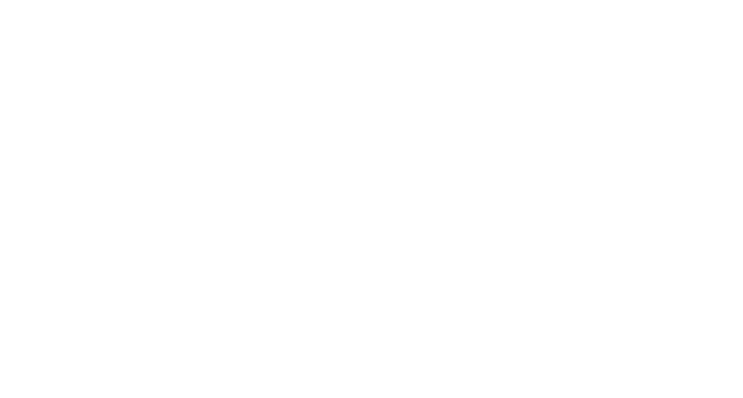
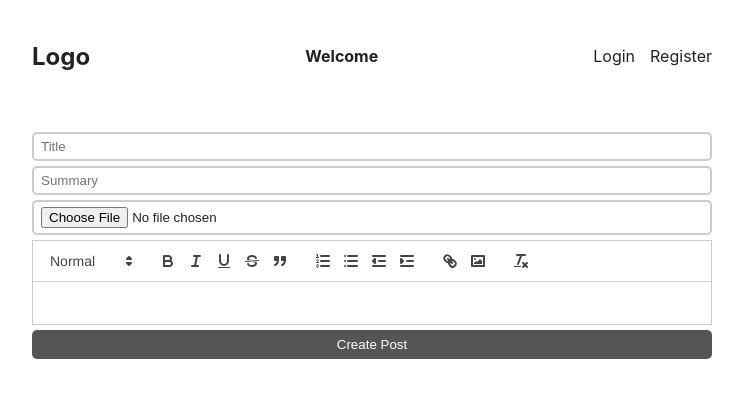
Before and after one commit to devarshijoshisearce/MiniBlog, a React (Create React App) app in the folder client/: page /create in a window 1280 px wide. Before the commit this address had no page. Shown: the top 398 px of the page, without its empty margins (268-1011 px from the left). Built offline with nearby package versions, Linux system fonts and the light colour scheme; no server answers.

Commit message:
updating createpost page

```diff
--- a/client/src/App.css
+++ b/client/src/App.css
@@ -69,7 +69,7 @@
   margin: 0 auto;
 }
 
-input[type = "text"],input[type = "email"],input[type = "number"],input[type = "password"]{
+input[type = "text"],input[type = "email"],input[type = "number"],input[type = "password"],input[type="title"],input[type="summary"],input[type="file"]{
   padding: 5px 7px;
   border: 2px solid #ccc;
   display: block;
--- a/client/src/App.js
+++ b/client/src/App.js
@@ -9,6 +9,7 @@
 import LoginPage from './pages/LoginPage';
 import RegisterPage from './pages/RegisterPage';
 import { UserContextProvider } from './UserContext';
+import CreatePost from './pages/CreatePost';
 
 function App() {
   return (
@@ -18,6 +19,7 @@
           <Route index element={<IndexPage/>}/>
           <Route path='/login' element={<LoginPage />} />
           <Route path='/register' element={<RegisterPage />} />
+          <Route path='/create' element={<CreatePost />} />
         </Route>
       </Routes>
     </UserContextProvider>
--- a/client/src/pages/CreatePost.js
+++ b/client/src/pages/CreatePost.js
@@ -2,10 +2,6 @@
 import ReactQuill from "react-quill";
 import 'react-quill/dist/quill.snow.css';
 
-export default function CreatePost(){
-    const [title,setTitle] = useState('');
-    const [summary,setSummary] = useState('');
-    const [content, setContent] = useState('');
 const modules = {
   toolbar: [
     [{ 'header': [1, 2, false] }],
@@ -21,20 +17,34 @@
   'list', 'bullet', 'indent',
   'link', 'image'
 ];
+
+export default function CreatePost(){
+    const [title,setTitle] = useState('');
+    const [summary,setSummary] = useState('');
+    const [content, setContent] = useState('');
+
+    function createNewPost(ev){
+      const data = new FormData();
+      data.set('title',title);
+      ev.preventDefault();
+      fetch('http://localhost:3000/auth/post',)
+    }
+
+
     return (
         // gotta add route in app.js (1:47:30)
-        <form>
+        <form onSubmit={createNewPost}>
             <input type="title"
             placeholder={'Title'}
             value={title}
             onChange={ev=> setTitle(ev.target.value)}/>
             <input type="summary"
             placeholder={"Summary"}
-            value={title}
+            value={summary}
             onChange={ev=> setSummary(ev.target.value)}/>
             <input type="file" />
             <ReactQuill value={content}
-            onChange={ev=> setContent(ev.target.value)}
+            onChange={newValue=> setContent(newValue)}
             modules={modules}
             formats={formats}/>
             <button style={{marginTop:'5px'}}>Create Post</button>
```
Lines whose indentation alone changed are shown as unchanged.
